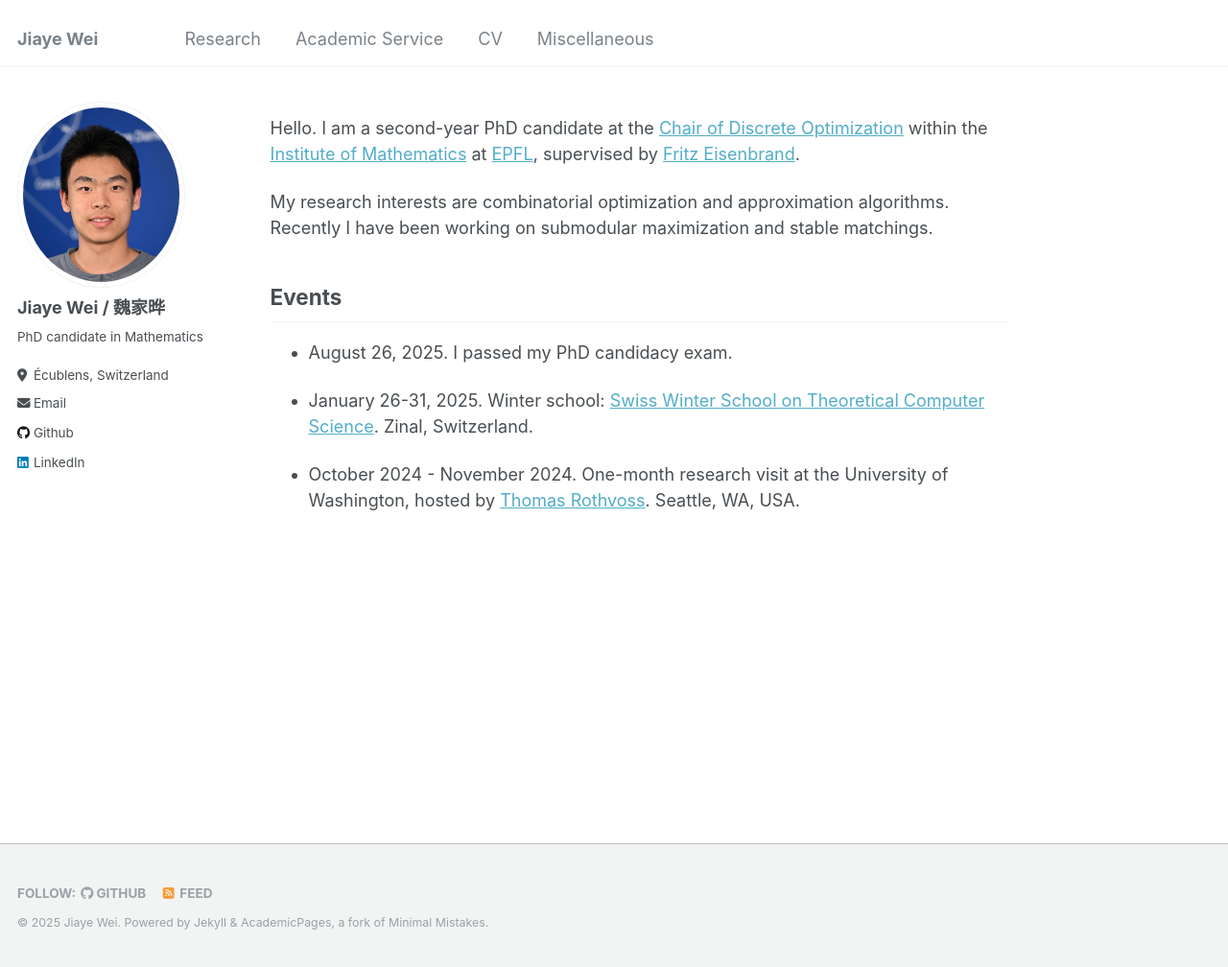
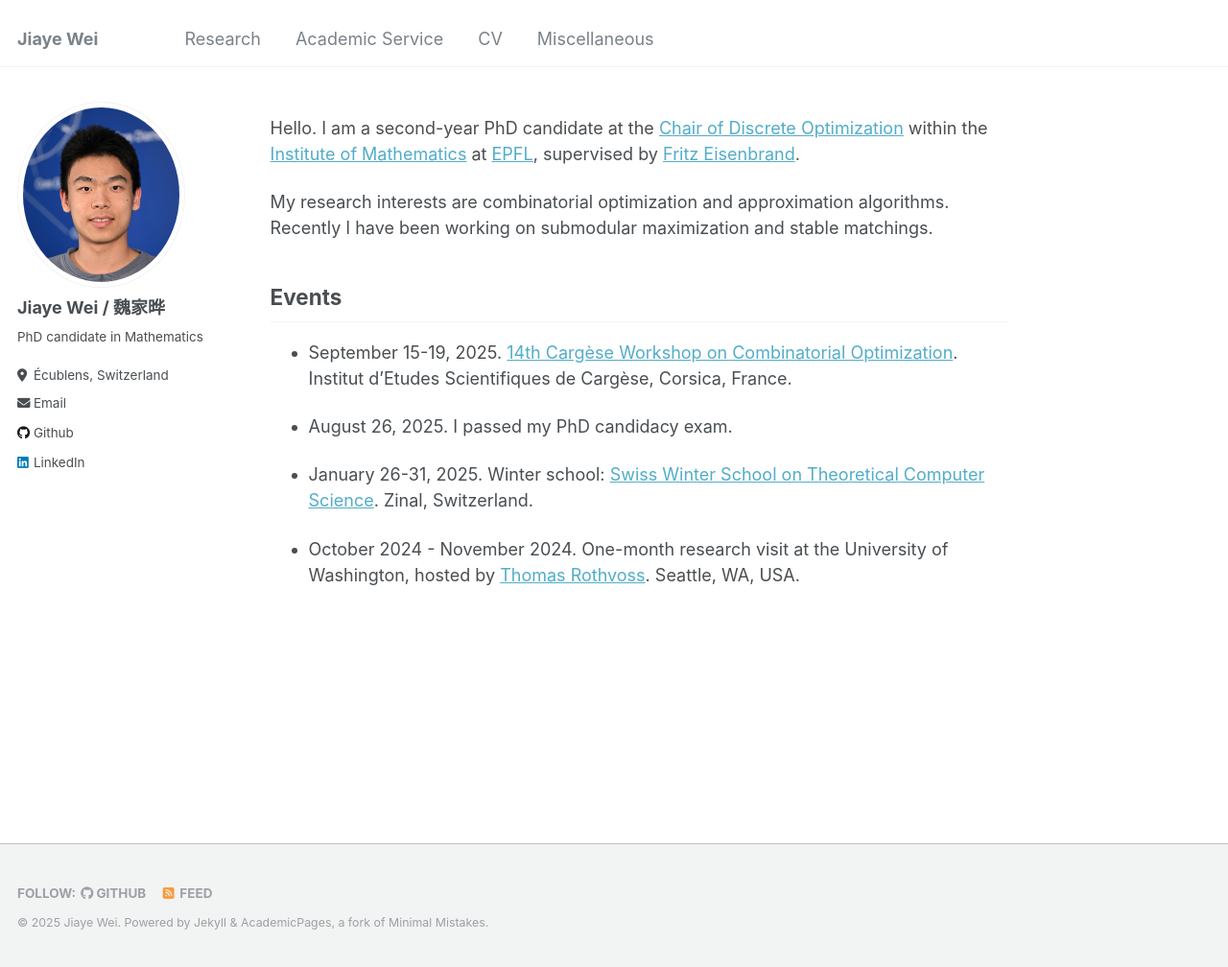
Before and after one commit to jiaye-W/jiaye-W.github.io, a Jekyll site: the page built from _pages/about.md, in a window 1280 px wide and 1008 px high. Shown: the whole window at 96% size. Built offline with Jekyll 4.4.1, drawn with Linux system fonts in a browser that asks for light colours.

Commit message:
update events

```diff
--- a/_pages/about.md
+++ b/_pages/about.md
@@ -14,7 +14,7 @@ Recently I have been working on submodular maximization and stable matchings.
 
 ## Events
 
-<!-- * September 15-19, 2025. [14th Cargèse Workshop on Combinatorial Optimization](https://www.cargese.org/2025/). Institut d'Etudes Scientifiques de Cargèse, Corsica, France. -->
+* September 15-19, 2025. [14th Cargèse Workshop on Combinatorial Optimization](https://www.cargese.org/2025/). Institut d'Etudes Scientifiques de Cargèse, Corsica, France.
 
 * August 26, 2025. I passed my PhD candidacy exam.
 
```
